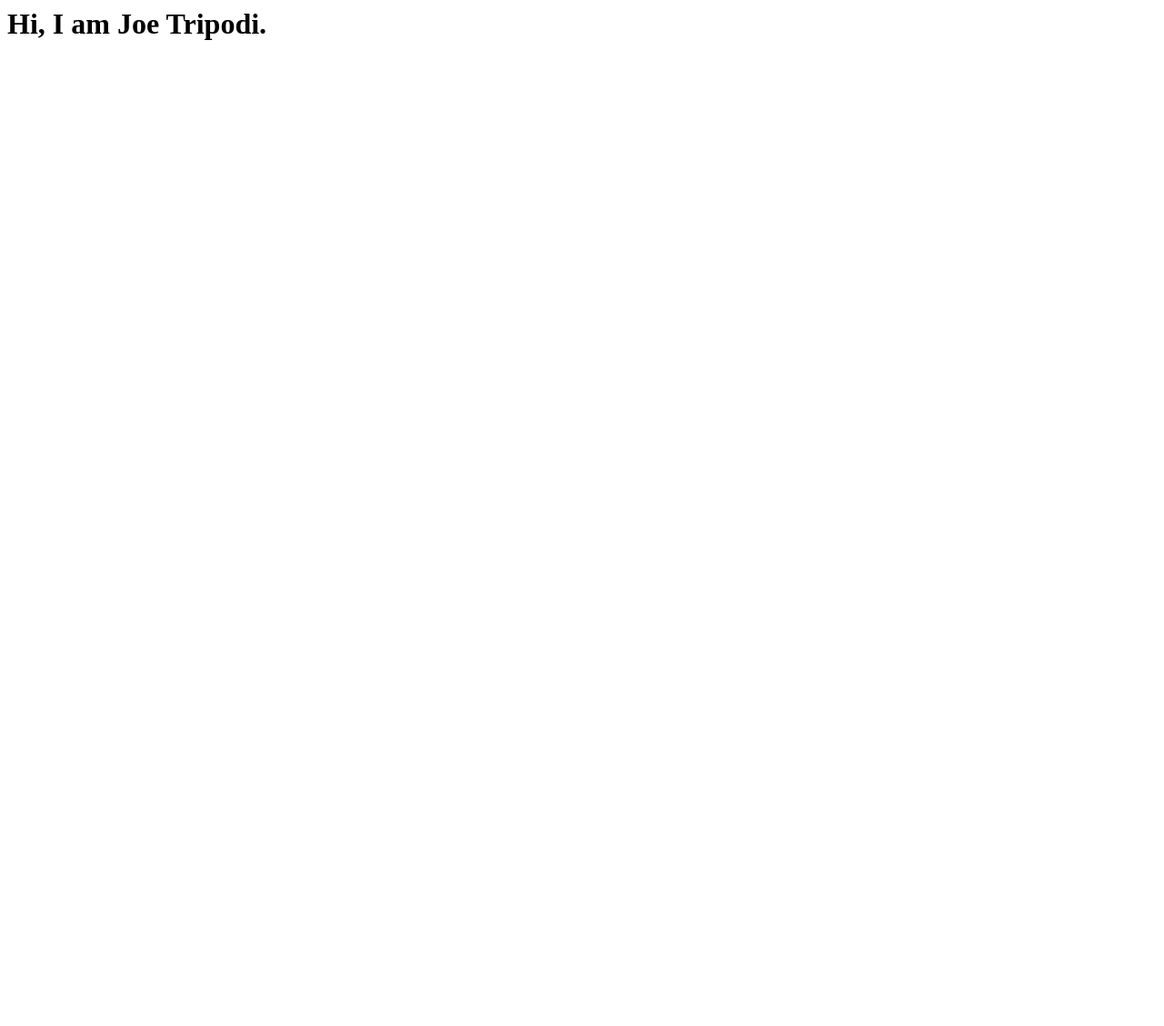
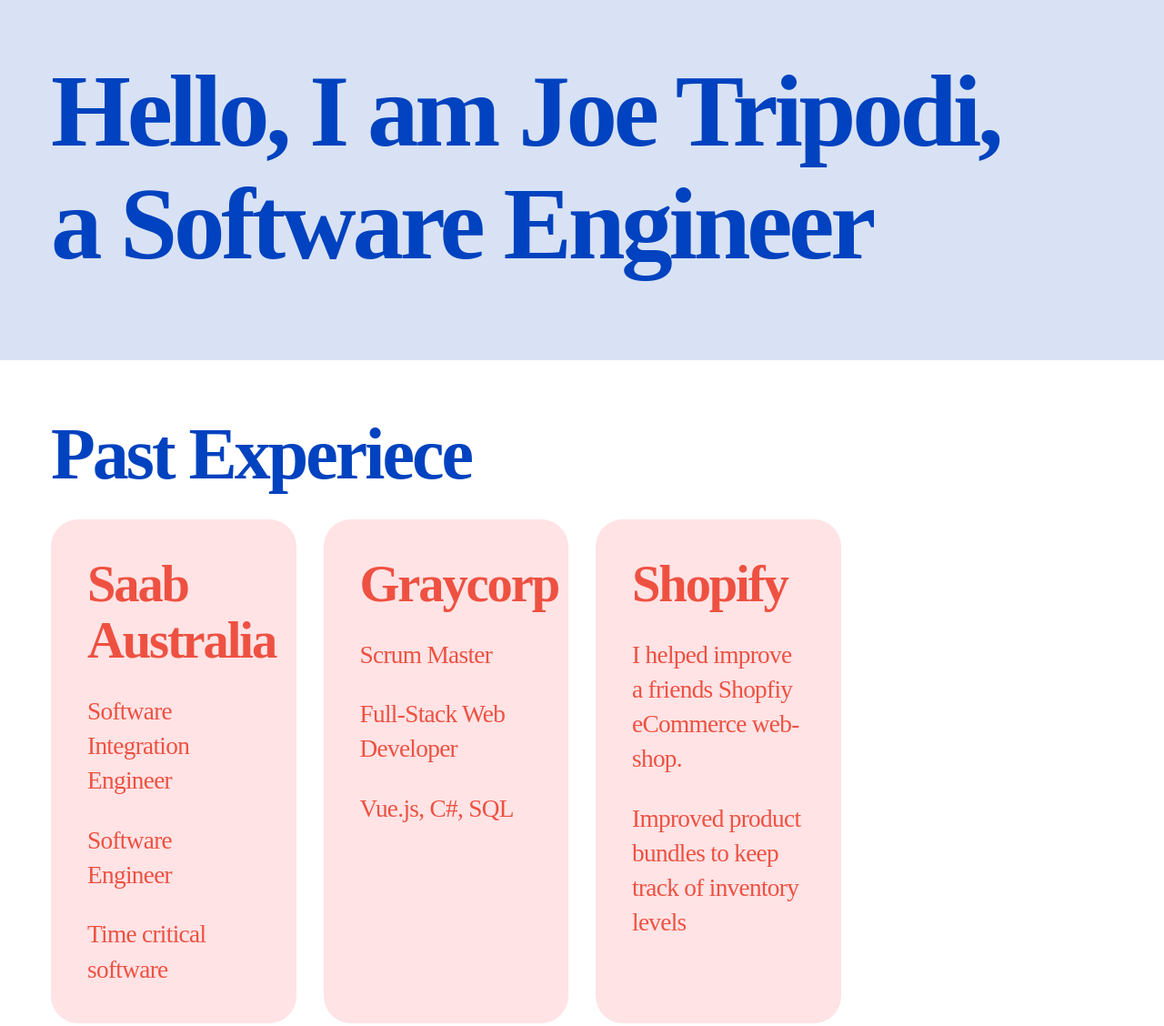
Before and after one commit to joe-tripodi/joe-tripodi.github.io, a plain HTML site: page index.html in a window 1280 px wide. Shown: the whole page at 91% size. Before the commit the page ends 800 px from the top, so only its background shows below. Drawn offline with Linux system fonts and the light colour scheme.

Commit message:
cube css approach

```diff
--- /dev/null
+++ b/css/blocks/card.css
@@ -0,0 +1,7 @@
+.card {
+  color: var(--color-secondary);
+  background-color: var(--color-secondary-glare);
+  padding: var(--space-m-l);
+  border-radius: var(--gutter);
+  max-width: unset;
+}
--- /dev/null
+++ b/css/global.css
@@ -0,0 +1,98 @@
+@import "reset.css";
+@import "utilities/wrapper.css";
+@import "utilities/flow.css";
+@import "utilities/region.css";
+@import "utilities/grid.css";
+@import "blocks/card.css";
+@import "utilities/background-netural.css";
+
+:root {
+  --color-primary: #0042bf;
+  --color-primary-glare: #d8e2f4;
+  --color-secondary: #ee5141;
+  --color-secondary-glare: #ffe3e5;
+  --space-s: clamp(1rem,0.92rem + 0.39vw,1.25rem);
+  --space-m: clamp(1.5rem,1.38rem + 0.58vw,1.875rem);
+  --space-l: clamp(2rem,1.84rem + 0.78vw,2.5rem);
+  --size-step-1: clamp(1.1875rem,1.01rem + 0.87vw,1.75rem);
+  --size-step-2: clamp(1.4375rem,1.11rem + 1.65vw,2.5rem);
+  --size-step-3: clamp(1.75rem,1.19rem + 2.82vw,3.5625rem);
+}
+
+:root {
+  --gutter: var(--space-s-m, 1em);
+  --border-raidus: var(--size-step-1);
+  --tracking: -0.05ch;
+  --tracking-s: -0.075ch;
+}
+
+:root {
+  --step--2: clamp(0.625rem, 0.8356rem + -0.2717vw, 0.7813rem);
+  --step--1: clamp(0.8838rem, 0.9562rem + -0.0935vw, 0.9375rem);
+  --step-0: clamp(1.125rem, 1.0815rem + 0.2174vw, 1.25rem);
+  --step-1: clamp(1.35rem, 1.2048rem + 0.7261vw, 1.7675rem);
+  --step-2: clamp(1.62rem, 1.3141rem + 1.5293vw, 2.4994rem);
+  --step-3: clamp(1.9438rem, 1.3907rem + 2.7652vw, 3.5338rem);
+  --step-4: clamp(2.3325rem, 1.4058rem + 4.6337vw, 4.9969rem);
+  --step-5: clamp(2.7994rem, 1.3155rem + 7.4196vw, 7.0656rem);
+}
+
+:root {
+  --space-3xs: clamp(0.3125rem, 0.3125rem + 0vw, 0.3125rem);
+  --space-2xs: clamp(0.5625rem, 0.5408rem + 0.1087vw, 0.625rem);
+  --space-xs: clamp(0.875rem, 0.8533rem + 0.1087vw, 0.9375rem);
+  --space-s: clamp(1.125rem, 1.0815rem + 0.2174vw, 1.25rem);
+  --space-m: clamp(1.6875rem, 1.6223rem + 0.3261vw, 1.875rem);
+  --space-l: clamp(2.25rem, 2.163rem + 0.4348vw, 2.5rem);
+  --space-xl: clamp(3.375rem, 3.2446rem + 0.6522vw, 3.75rem);
+  --space-2xl: clamp(4.5rem, 4.3261rem + 0.8696vw, 5rem);
+  --space-3xl: clamp(6.75rem, 6.4891rem + 1.3043vw, 7.5rem);
+
+  /* One-up pairs */
+  --space-3xs-2xs: clamp(0.3125rem, 0.2038rem + 0.5435vw, 0.625rem);
+  --space-2xs-xs: clamp(0.5625rem, 0.4321rem + 0.6522vw, 0.9375rem);
+  --space-xs-s: clamp(0.875rem, 0.7446rem + 0.6522vw, 1.25rem);
+  --space-s-m: clamp(1.125rem, 0.8641rem + 1.3043vw, 1.875rem);
+  --space-m-l: clamp(1.6875rem, 1.4049rem + 1.413vw, 2.5rem);
+  --space-l-xl: clamp(2.25rem, 1.7283rem + 2.6087vw, 3.75rem);
+  --space-xl-2xl: clamp(3.375rem, 2.8098rem + 2.8261vw, 5rem);
+  --space-2xl-3xl: clamp(4.5rem, 3.4565rem + 5.2174vw, 7.5rem);
+
+  /* Custom pairs */
+  --space-s-l: clamp(1.125rem, 0.6467rem + 2.3913vw, 2.5rem);
+}
+
+body {
+  color: var(--color-primary);
+  background-color: var(--color-primary-glare);
+  font-size: var(--size-step-1);
+  font-family: var(--font-base);
+  line-height: 1.4;
+  letter-spacing: var(--tracking);
+}
+
+h1, h2, h3 {
+  letter-spacing: var(--tracking-s);
+}
+
+h1 {
+  font-size: var(--step-5);
+}
+
+h2 {
+  font-size: var(--step-4);
+}
+
+h3 {
+  font-size: var(--step-3);
+}
+
+
+p, li,
+blockquote:not([class]) {
+  max-width: 50ch;
+}
+
+h1, h2, h3 {
+  max-width: 20ch;
+}
--- /dev/null
+++ b/css/reset.css
@@ -0,0 +1,114 @@
+/* Box sizing rules */
+/*
+Setting all elements and pseudo-elements to use the border-bodex, rather
+than content box.
+*/
+*,
+*::before,
+*::after {
+  box-sizing: border-box;
+}
+
+/* Prevent font size inflation
+See:
+https://kilianvalkhof.com/2022/css-html/your-css-reset-needs-text-size-adjust-probably/
+for an explanation
+*/
+html {
+  -moz-text-size-adjust: none;
+  -webkit-text-size-adjust: none;
+  text-size-adjust: none;
+}
+
+/* Remove default margin */
+body, h1, h2, h3, h4, p,
+figure, blockquote, dl, dd {
+  margin: 0;
+}
+
+/* Remove list styles on ul, ol elements with a list role, which suggests,
+ * default styling will be removed */
+ul[role="list"],
+ol[role="list"] {
+  list-style: none;
+}
+
+[role=list] {
+  padding:0;
+}
+
+/* Set core body defaults */
+body {
+  min-height: 100vh;
+  line-height: 1.5;
+}
+
+/* Set shorter line heights on headings and interactive elements */
+h1, h2, h3, h4,
+button, input, label {
+  line-height: 1.1;
+}
+
+/* Balance the text wrapping on headings */
+h1, h2, h3, h4 {
+  text-wrap: balance;
+}
+
+/* A elements that don't have a class get default styles */
+a:not([class]) {
+  text-decoration-skip-ink: auto;
+  color: currentColor;
+}
+
+a {
+  color: currentColor;
+}
+
+a:hover {
+  text-decoration: none;
+}
+
+/* Make Images easier to work with */
+img,
+picture {
+  max-width: 100%;
+  display: block;
+}
+
+/* Natural flow and rythm in articles by default */
+article > * + * {
+  margin-top: 1em;
+}
+
+/* Inherit fonts for inputs and buttons */
+input,
+button,
+textarea,
+select {
+  font: inherit;
+}
+
+/* Blur images when they have no alt attribute */
+img:not([alt]) {
+  filter: blur(10px);
+}
+
+/* Make sure text areas without a rows attribute are not tiny */
+textarea:not([rows]) {
+  min-height: 10em;
+}
+
+/* Anything that has been anchored to should have extra scroll margin */
+:target {
+  scroll-margin-block: 5ex;
+}
+
+/* Remove all animations and transitions for people that prefer not to see them */
+@media (prefers-reduced-motion: reduce) {
+  * {
+    animation-duration: 0.01ms !important;
+    animation-iteration-count: 1 !important;
+    transition-duration: 0.01ms !important;
+    scroll-behavior: auto !important;
+  }
+}
--- /dev/null
+++ b/css/utilities/background-netural.css
@@ -0,0 +1,3 @@
+.background-neutral {
+  background-color: white;
+}
--- /dev/null
+++ b/css/utilities/flow.css
@@ -0,0 +1,3 @@
+.flow > * + * {
+  margin-top: var(--flow-space, 1em);
+}
--- /dev/null
+++ b/css/utilities/grid.css
@@ -0,0 +1,13 @@
+.grid {
+  display: grid;
+  grid-template-columns: repeat(
+    var(--grid-placement, auto-fill),
+    minmax(var(--grid-min-item-size, 16rem), 1fr)
+  );
+  gap: var(--gutter, var(--space-s-l));
+}
+
+.grid[data-layout='50-50']{
+  --grid-placement: auto-fit;
+  --grid-min-item-size: clamp(16rem, 50vw, 26rem);
+}
--- /dev/null
+++ b/css/utilities/region.css
@@ -0,0 +1,4 @@
+.region {
+  padding-top: var(--region-space, var(--space-l-xl));
+  padding-bottom: var(--region-space, var(--space-l-xl));
+}
--- /dev/null
+++ b/css/utilities/wrapper.css
@@ -0,0 +1,6 @@
+.wrapper {
+  max-width: 75rem;
+  margin-left: auto;
+  margin-right: auto;
+  padding: 0 1rem;
+}
--- a/index.html
+++ b/index.html
@@ -1 +1,44 @@
-<h1>Hi, I am Joe Tripodi.</h1>
+<html lang="en">
+  <head>
+    <meta charset="UTF-8" />
+    <meta name="viewport" content="width=device-width, intial-scale=1.0" />
+    <meta http-equiv="X-UA-Compatible" content="ie=edge" />
+    <title> Joe Tripodi </title>
+    <link rel="stylesheet" media="all" href="css/global.css" />
+  </head>
+  <body>
+    <header>
+    </header>
+    <main class="flow">
+      <article class="[ flow ] [ wrapper ]">
+        <div class="region">
+          <h1>Hello, I am Joe Tripodi, a Software Engineer</h1>
+        </div>
+      </article>
+      <article class="region flow background-neutral">
+        <div class="[ wrapper ]">
+          <h2>Past Experiece</h2>
+          <ul class="grid" role="list">
+            <li class="[ flow ] [ card ]">
+              <h3>Saab Australia</h3>
+              <p>Software Integration Engineer</p>
+              <p>Software Engineer</p>
+              <p>Time critical software</p>
+            </li>
+            <li class="[ flow ] [ card ]">
+              <h3>Graycorp</h3>
+              <p>Scrum Master</p>
+              <p>Full-Stack Web Developer</p>
+              <p>Vue.js, C#, SQL</p>
+            </li>
+            <li class="[ flow ] [ card ]">
+              <h3>Shopify</h3>
+              <p>I helped improve a friends Shopfiy eCommerce web-shop.</p>
+              <p>Improved product bundles to keep track of inventory levels</p>
+            </li>
+          </ul>
+        </div>
+      </article>
+    </main>
+  </body>
+</html>
```
Also changed, not shown: 1 other file.
